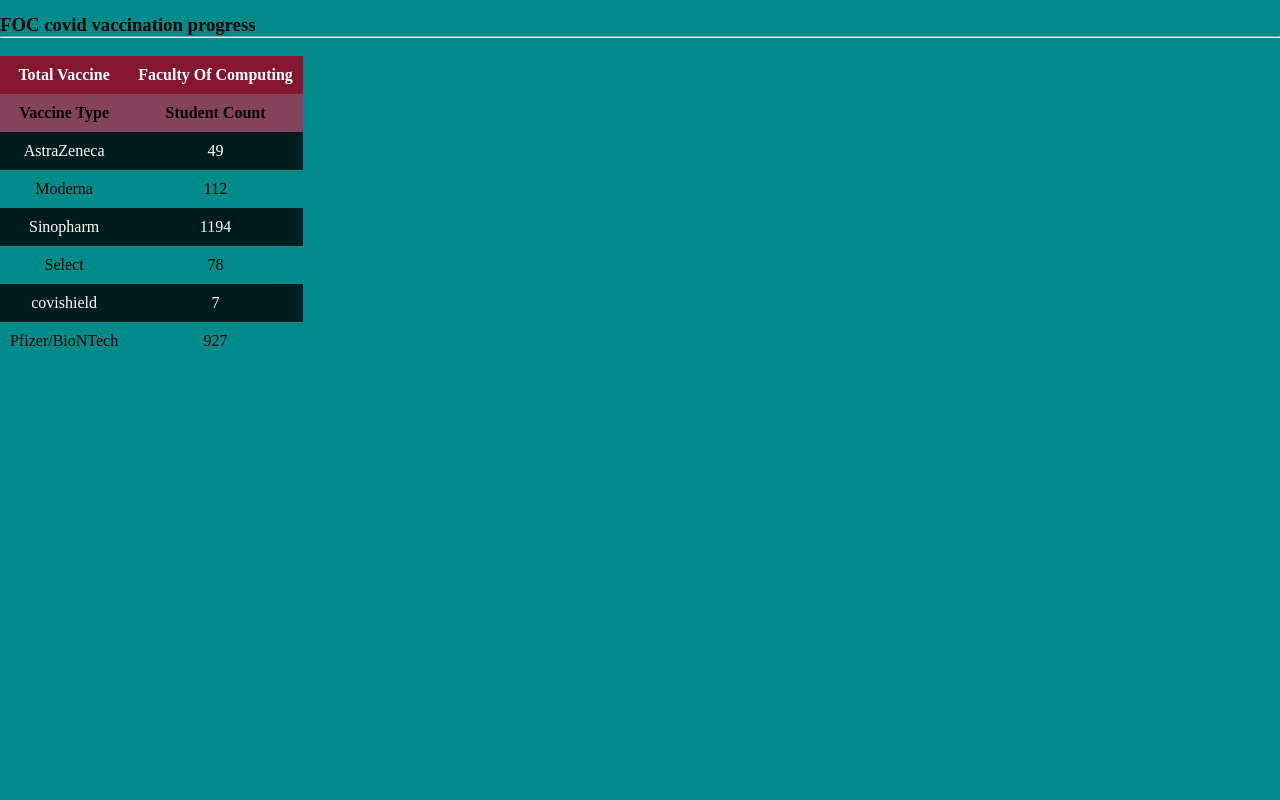
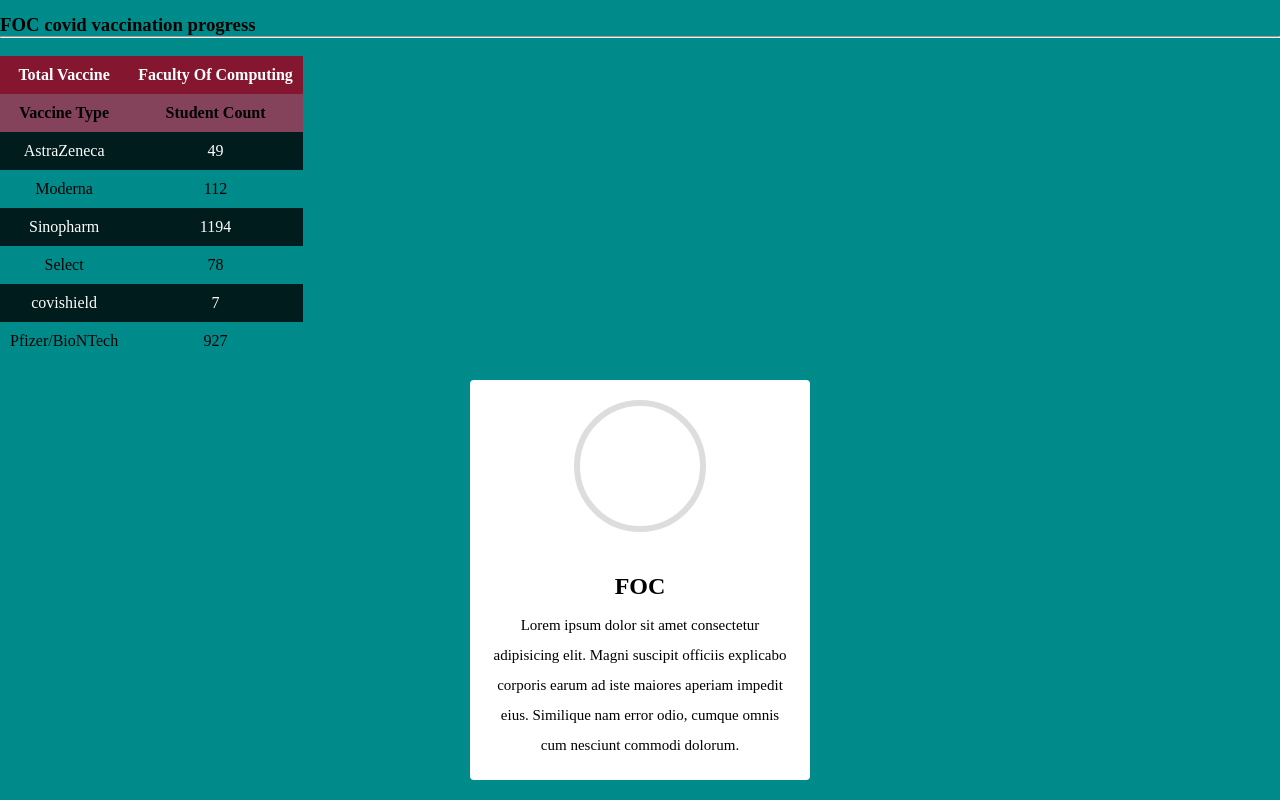
Before and after one commit to Binath21/WebProjectAssignment, a plain HTML site: page foc.html in a window 1280 px wide. Shown: the part 831-1631 px from the top of the page. Before the commit the page ends 1191 px from the top, so only its background shows below. Drawn offline with Linux system fonts and the light colour scheme.

Commit message:
edited foc.html

```diff
--- a/foc.html
+++ b/foc.html
@@ -99,5 +99,15 @@ FOC provides degree programs in a variety of fields that have been authorized by
 
 </table>
 
+
+<div class="box-area">
+    <div class="single-box">
+        <div class="img-area"></div>
+        <div class="img-text">
+            <span class="header-text"><strong>FOC</strong></span>
+            <p>Lorem ipsum dolor sit amet consectetur adipisicing elit. Magni suscipit officiis explicabo corporis earum ad iste maiores aperiam impedit eius. Similique nam error odio, cumque omnis cum nesciunt commodi dolorum.</p>
+        </div>
+    </div>
+
 </body>
 </html>
```
